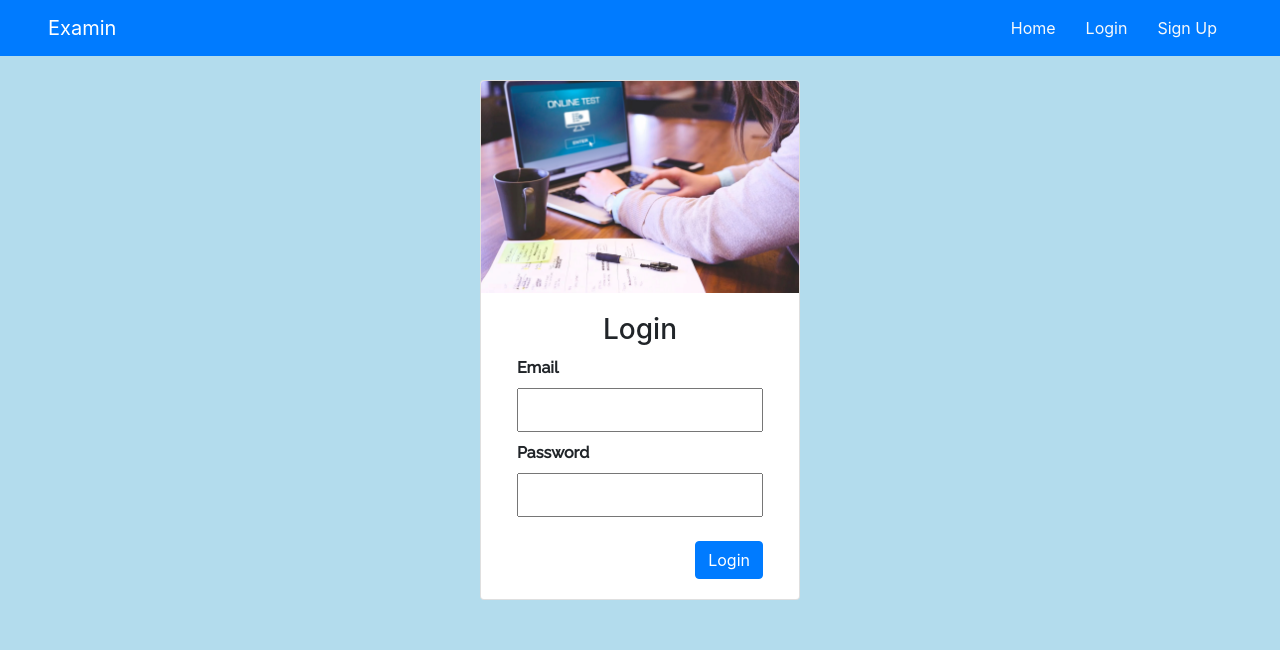
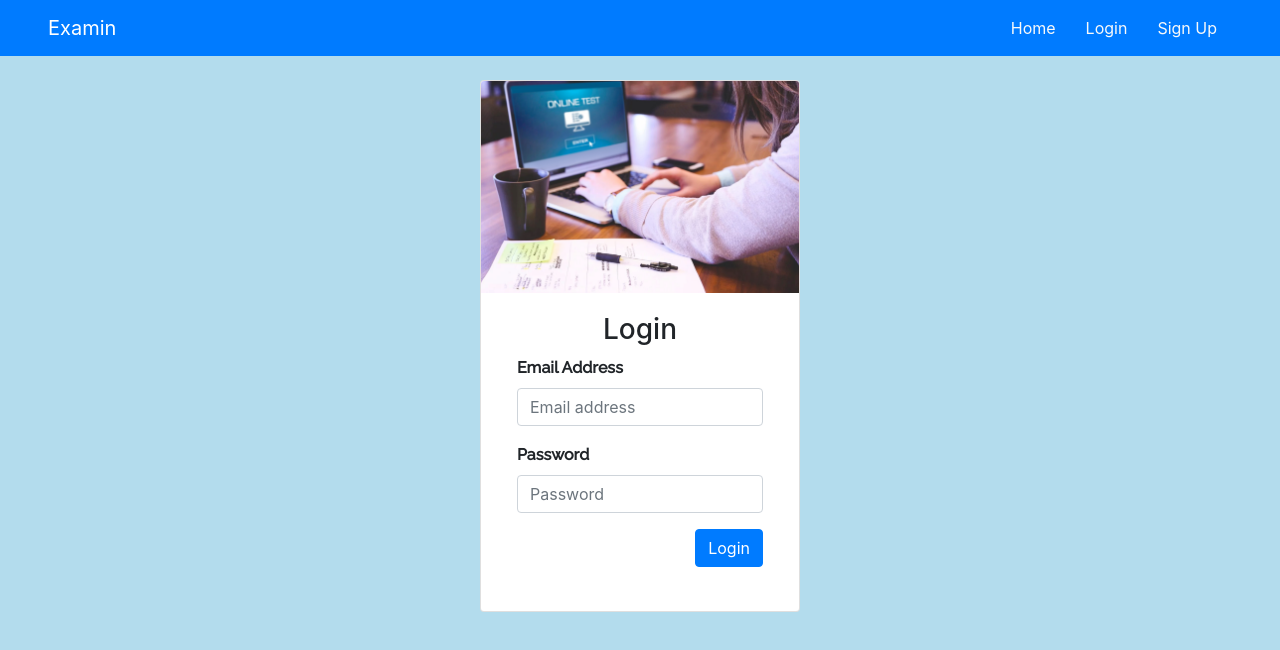
Before and after one commit to upendra-tarnoju/exam-portal, a React (Create React App) app in the folder frontend/: page /login in a window 1280 px wide. Shown: the top 650 px of the page. Built offline with nearby package versions, Linux system fonts and the light colour scheme.

Commit message:
added formik validation in login component

```diff
--- a/frontend/src/components/login-component/loginCard.js
+++ b/frontend/src/components/login-component/loginCard.js
@@ -1,47 +1,23 @@
 import React, { Component } from 'react';
-import { withRouter } from 'react-router-dom';
 
-import * as ActionTypes from '../../action';
-import { connect } from 'react-redux';
 import UserService from '../../services/userApi';
-import validate from '../../services/validation.js';
+import LoginForm from '../../forms/loginForm';
 
 class LoginCard extends Component {
 	constructor(props) {
 		super(props);
 		this.state = {
-			email: '',
-			password: '',
 			error: '',
-			errors: {
-				email: '',
-				password: '',
-			},
 		};
-		this.handleChange = this.handleChange.bind(this);
-		this.handleSubmit = this.handleSubmit.bind(this);
 		this.userService = new UserService();
 	}
 
-	handleChange = (event) => {
-		this.setState({
-			[event.target.name]: event.target.value,
-		});
-	};
-
-	handleSubmit = (event) => {
-		event.preventDefault();
-		let validation = validate.loginFields(this.state);
-		if (!validation.error) {
-			this.userService
-				.loginExisitingUser(this.state.email, this.state.password)
-				.then((response) => {
-					let data = response.data;
+	handleLogin = (data) => {
 		this.userService.setCookie(data.token, data.accountType);
 		if (data.accountType === 'admin') {
 			this.props.history.push('/admin');
 		} else if (data.accountType === 'examiner') {
-						let lastLogin = response.data.lastLogin;
+			let lastLogin = data.lastLogin;
 			if (lastLogin == null) {
 				this.props.setExaminerInputWindow(true);
 			} else {
@@ -49,16 +25,14 @@ class LoginCard extends Component {
 				this.props.history.push('/examiner');
 			}
 		}
-				})
-				.catch((error) => {
+	};
+
+	handleError = (error) => {
 		if (error.response) {
 			this.setState({ error: error.response.data.msg });
 		}
-				});
-		} else {
-			this.setState(validation.tempState);
-		}
 	};
+
 	render() {
 		return (
 			<div>
@@ -70,58 +44,13 @@ class LoginCard extends Component {
 				) : (
 					' '
 				)}
-				<form className='px-3 pb-4' onSubmit={this.handleSubmit}>
-					<label className='w-100 text-left'>
-						Email{' '}
-						{this.state.errors.email ? (
-							<span className='text-danger'>
-								{this.state.errors.email}
-							</span>
-						) : null}
-					</label>
-					<input
-						type='text'
-						name='email'
-						className='w-100 px-3 py-2 mb-2'
-						value={this.state.email}
-						onChange={this.handleChange}
+				<LoginForm
+					handleLogin={this.handleLogin}
+					handleError={this.handleError}
 				/>
-					<label className='w-100 text-left'>
-						Password{' '}
-						{this.state.errors.password ? (
-							<span className='text-danger'>
-								{this.state.errors.password}
-							</span>
-						) : null}
-					</label>
-					<input
-						type='password'
-						className='w-100 px-3 py-2'
-						name='password'
-						value={this.state.password}
-						onChange={this.handleChange}
-					/>
-					<button
-						type='submit'
-						className='btn btn-primary float-right mt-4'
-					>
-						Login
-					</button>
-				</form>
 			</div>
 		);
 	}
 }
 
-const mapDispatchToProps = (dispatch) => {
-	return {
-		setExaminerInputWindow: (status) => {
-			dispatch({
-				type: ActionTypes.SET_EXAMINER_INPUT_WINDOW,
-				status: status,
-			});
-		},
-	};
-};
-
-export default withRouter(connect(null, mapDispatchToProps)(LoginCard));
+export default LoginCard;
--- /dev/null
+++ b/frontend/src/forms/loginForm.js
@@ -0,0 +1,88 @@
+import React from 'react';
+import { Formik } from 'formik';
+import { Form, Button } from 'react-bootstrap';
+import { withRouter } from 'react-router-dom';
+import { connect } from 'react-redux';
+
+import * as ActionTypes from '../action';
+import schema from '../schema/loginSchema';
+import UserService from '../services/userApi';
+
+let LoginForm = ({ handleLogin, handleError }) => {
+	return (
+		<Formik
+			validationSchema={schema}
+			onSubmit={(values) => {
+				let userService = new UserService();
+				userService
+					.loginExisitingUser(values)
+					.then((response) => {
+						let data = response.data;
+						handleLogin(data);
+					})
+					.catch((error) => {
+						handleError(error);
+					});
+			}}
+			initialValues={{
+				email: '',
+				password: '',
+			}}
+		>
+			{({ values, errors, handleChange, handleBlur, handleSubmit }) => (
+				<Form noValidate onSubmit={handleSubmit}>
+					<div className='px-3 pb-4'>
+						<Form.Group>
+							<Form.Label>Email Address</Form.Label>
+							<Form.Control
+								type='text'
+								name='email'
+								placeholder='Email address'
+								value={values.email}
+								onBlur={handleBlur}
+								onChange={handleChange}
+								isInvalid={!!errors.email}
+								required
+							/>
+							<Form.Control.Feedback type='invalid'>
+								{errors.email}
+							</Form.Control.Feedback>
+						</Form.Group>
+						<Form.Group>
+							<Form.Label>Password</Form.Label>
+							<Form.Control
+								type='password'
+								name='password'
+								placeholder='Password'
+								value={values.password}
+								onBlur={handleBlur}
+								onChange={handleChange}
+								isInvalid={!!errors.password}
+								required
+							/>
+							<Form.Control.Feedback type='invalid'>
+								{errors.password}
+							</Form.Control.Feedback>
+						</Form.Group>
+						<div className='d-flex justify-content-end'>
+							<Button type='submit'>Login</Button>
+						</div>
+					</div>
+				</Form>
+			)}
+		</Formik>
+	);
+};
+
+const mapDispatchToProps = (dispatch) => {
+	return {
+		setExaminerInputWindow: (status) => {
+			dispatch({
+				type: ActionTypes.SET_EXAMINER_INPUT_WINDOW,
+				status: status,
+			});
+		},
+	};
+};
+
+export default withRouter(connect(null, mapDispatchToProps)(LoginForm));
--- /dev/null
+++ b/frontend/src/schema/loginSchema.js
@@ -0,0 +1,8 @@
+import * as Yup from 'yup';
+
+let schema = Yup.object({
+	email: Yup.string().required('Email is required'),
+	password: Yup.string().required('Password is required'),
+});
+
+export default schema;
--- a/frontend/src/services/userApi.js
+++ b/frontend/src/services/userApi.js
@@ -2,13 +2,13 @@ import axios from 'axios';
 import cookie from 'js-cookie';
 
 class UserService {
-	loginExisitingUser = (username, password) => {
+	loginExisitingUser = (data) => {
 		return axios({
 			method: 'post',
 			url: `${process.env.REACT_APP_BASE_URL}/api/login`,
 			data: {
-				username: username,
-				password: password,
+				username: data.email,
+				password: data.password,
 			},
 		});
 	};
```
Also changed, not shown: 2 other files (tests, documents, lock files or other folders). Lines whose indentation alone changed are shown as unchanged.
